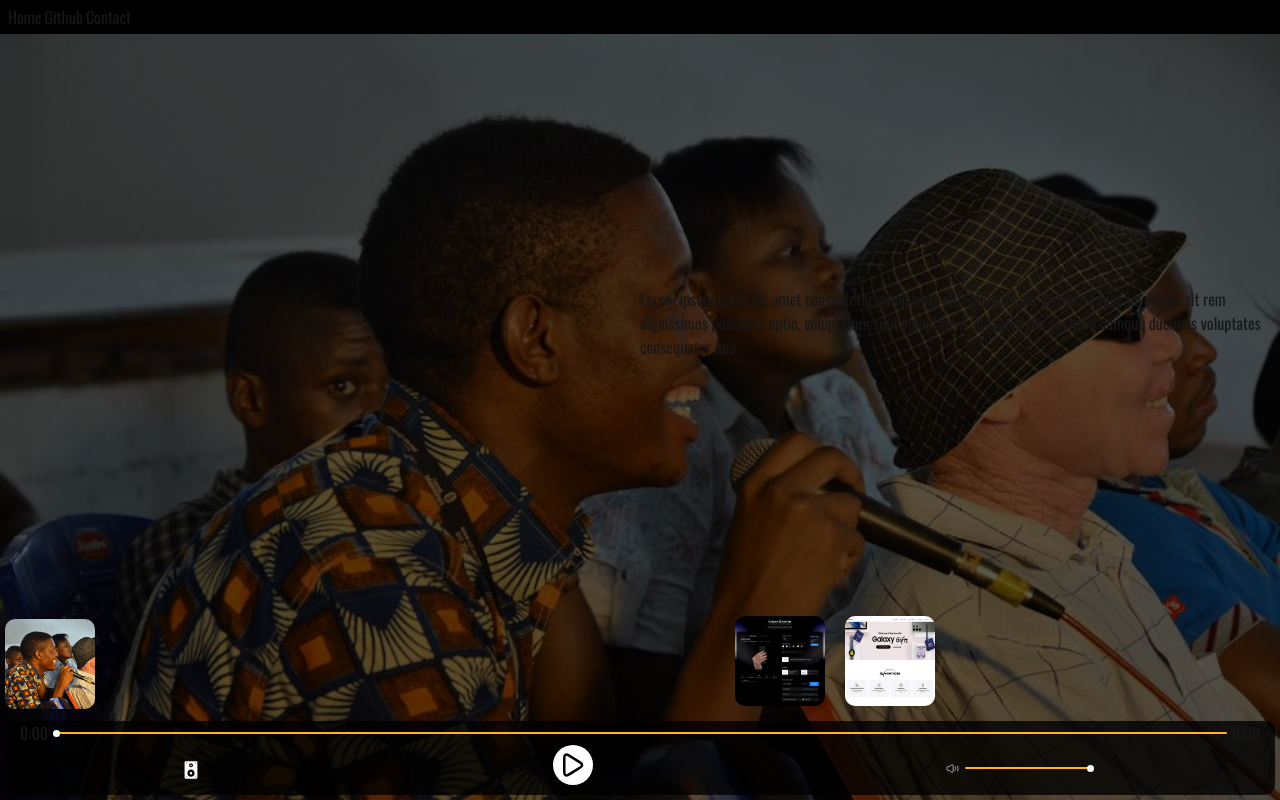
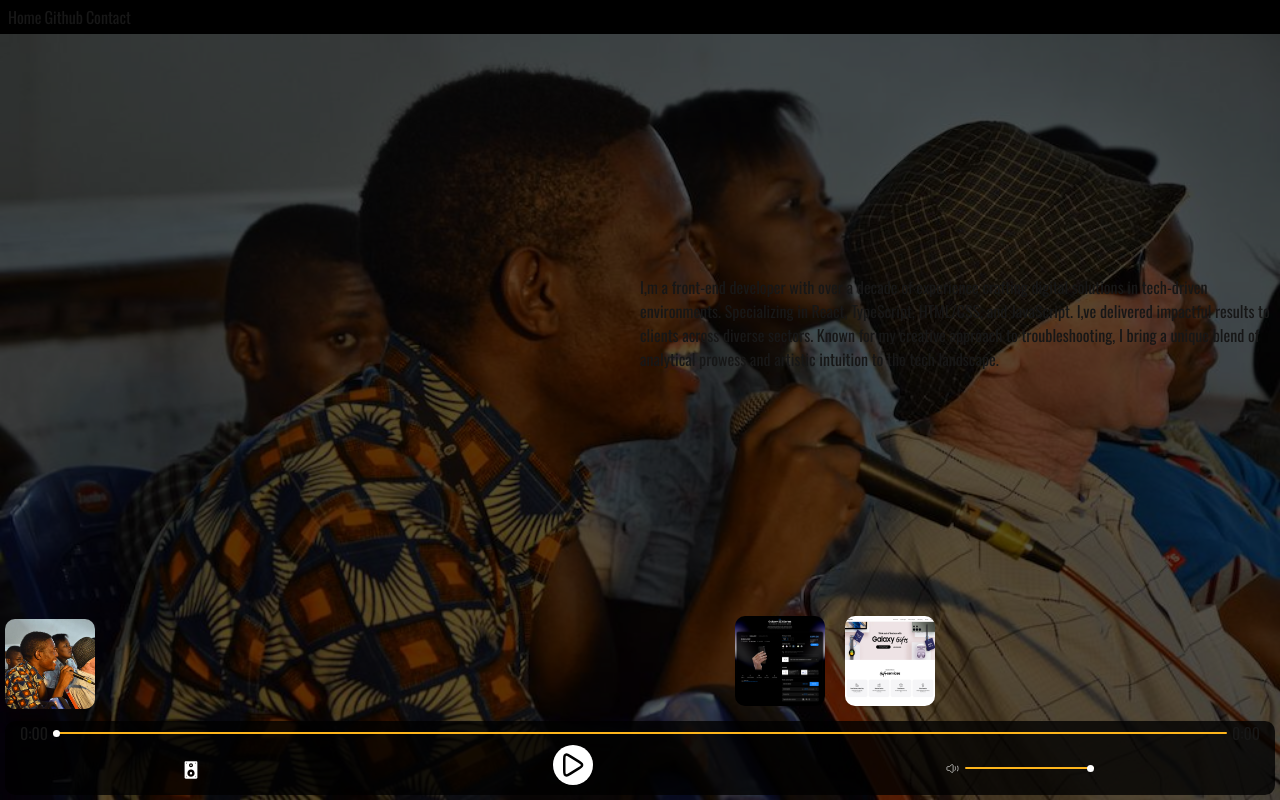
Before and after one commit to PullingStrings/newPortfiolo, a Next.js app: page / in a window 1280 px wide. Built offline with nearby package versions, Linux system fonts and the light colour scheme.

Commit message:
changing messaging

```diff
--- a/src/app/components/Container.jsx
+++ b/src/app/components/Container.jsx
@@ -10,6 +10,11 @@ const ContainerSection = styled.div`
   display: flex;
   flex-direction: column;
   justify-content: space-between;
+  background-position: bottom;
+
+  @media (max-width: 768px) {
+    background-position: bottom;
+  }
 `;
 
 export default function Container({ bgImage, children }) {
--- a/src/app/page.jsx
+++ b/src/app/page.jsx
@@ -9,7 +9,7 @@ export default function Home() {
     { href: '#', label: 'Contact' },
   ];
 
-  const introText = 'Lorem ipsum dolor sit, amet consectetur adipisicing elit. Aliquid cum distinctio fuga inventore sit rem dignissimos possimus optio, voluptatum sunt voluptatem ad facere hic nostrum cumque ducimus voluptates consequatur iure.'
+  const introText = 'I&#44;m a front-end developer with over a decade of experience crafting digital solutions in tech-driven environments. Specializing in React, TypeScript, HTML/CSS, and JavaScript. I&#44;ve delivered impactful results to clients across diverse sectors. Known for my creative approach to troubleshooting, I bring a unique blend of analytical prowess and artistic intuition to the tech landscape.'
   const defaultAudioSrc = '/audio/TownshipWinds.mp3'
 
 
```
